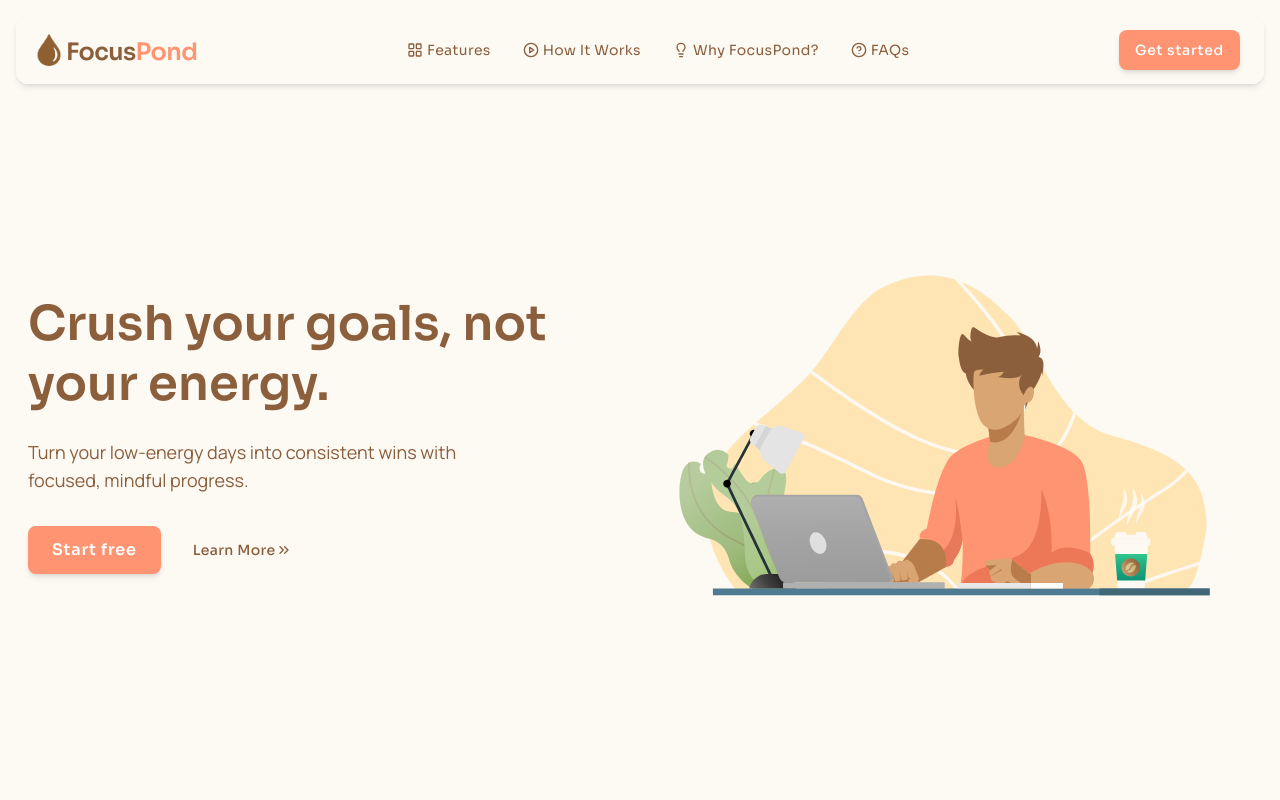
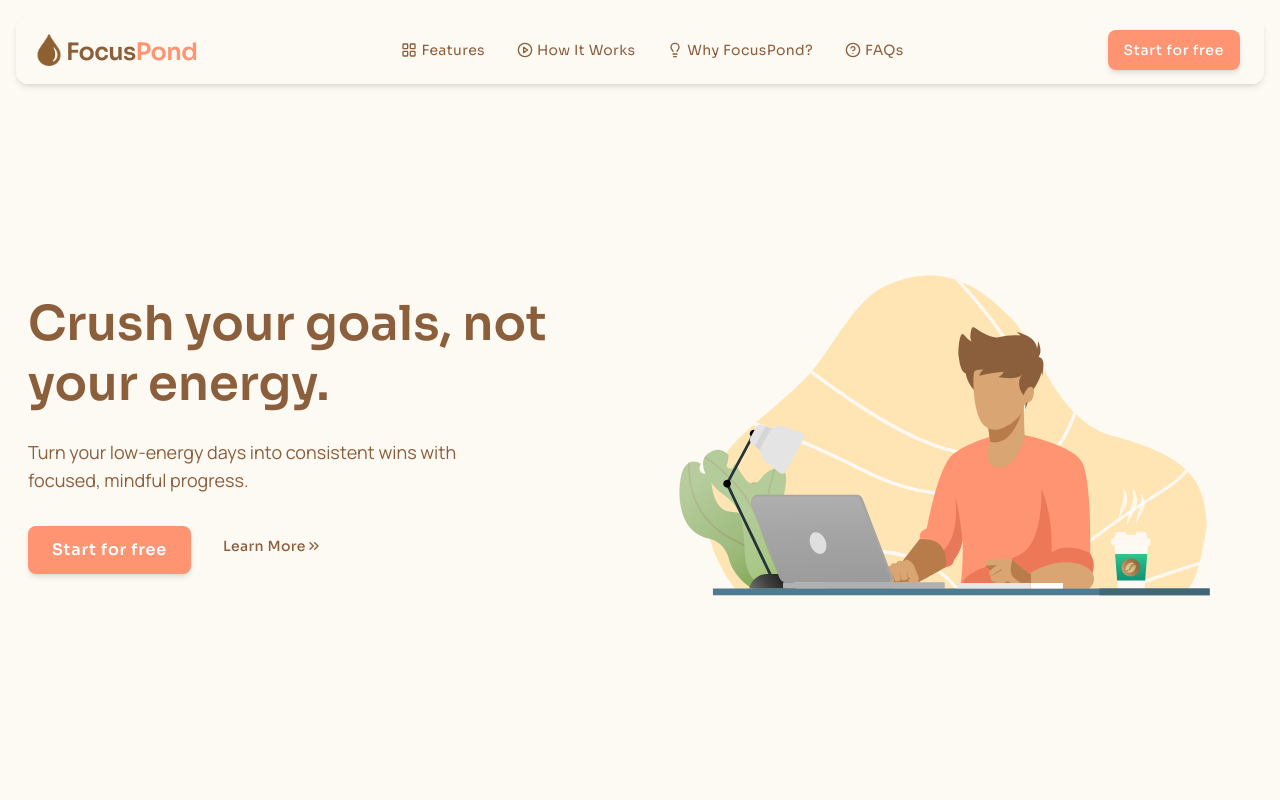
Before and after one commit to liannmaka/Focuspond, a Next.js app: page / in a window 1280 px wide. Shown: the top 800 px of the page. Built offline with nearby package versions, Linux system fonts and the light colour scheme.

Commit message:
chore: updated ctaBanner, hero and signupButton component

```diff
--- a/src/app/(landing-page)/_components/CtaBanner.tsx
+++ b/src/app/(landing-page)/_components/CtaBanner.tsx
@@ -1,5 +1,5 @@
-import Link from "next/link";
 import WaveDivider from "./ui/WaveDivider";
+import { Button } from "@/components/ui";
 
 const CtaBanner = () => {
   return (
@@ -11,13 +11,15 @@ const CtaBanner = () => {
         <p className="mt-4 font-manrope text-base sm:text-lg">
           No account needed. Works offline. Zero pressure.
         </p>
-        <Link
+        <Button
           href="/signup"
+          size="lg"
           aria-label="Sign up for FocusPond"
-          className="inline-block mt-6 bg-accent-button text-white font-semibold px-6 py-3 rounded-lg tracking-wider shadow-md hover:scale-[1.02] transition duration-200 text-sm sm:text-base sm:px-6 sm:py-3 font-sora"
+          className="relative overflow-hidden font-semibold mt-6 group"
         >
-          Start free
-        </Link>
+          <span className="relative z-10">Start for free</span>
+          <span className="absolute inset-0 animate-shimmer bg-gradient-to-r from-transparent to-transparent opacity-0 group-hover:opacity-100 transition-opacity duration-300" />
+        </Button>
       </div>
 
       {/* SVG Curve at Bottom */}
--- a/src/app/(landing-page)/_components/Hero.tsx
+++ b/src/app/(landing-page)/_components/Hero.tsx
@@ -27,23 +27,24 @@ const Hero = () => {
             Turn your low-energy days into consistent wins with focused, mindful
             progress.
           </p>
-          <div className="mt-8 flex space-x-4">
+          <div className="mt-8 flex sm:space-x-4">
             <Button
               href="/signup"
               size="lg"
               aria-label="Sign up for FocusPond"
               className="relative overflow-hidden font-semibold group"
             >
-              <span className="relative z-10">Start free</span>
+              <span className="relative z-10">Start for free</span>
               <span className="absolute inset-0 animate-shimmer bg-gradient-to-r from-transparent to-transparent opacity-0 group-hover:opacity-100 transition-opacity duration-300" />
             </Button>
 
+            <div className="hidden sm:block">
               <Button
                 variant="ghost"
                 href="#benefits"
                 size="sm"
               >
-              <div className="group inline-flex font-medium hover:underline tracking-wide">
+                <div className="inline-flex group font-medium hover:underline tracking-wide">
                   <span>Learn More</span>
                   <ChevronsRight
                     aria-hidden="true"
@@ -51,6 +52,7 @@ const Hero = () => {
                   />
                 </div>
               </Button>
+            </div>
           </div>
         </div>
 
--- a/src/app/(landing-page)/_components/ui/SignupButton.tsx
+++ b/src/app/(landing-page)/_components/ui/SignupButton.tsx
@@ -8,7 +8,7 @@ const SignupButton = () => {
       aria-label="Sign up for FocusPond"
       className="font-medium"
     >
-      Get started
+      Start for free
     </Button>
   );
 };
```
Lines whose indentation alone changed are shown as unchanged.
